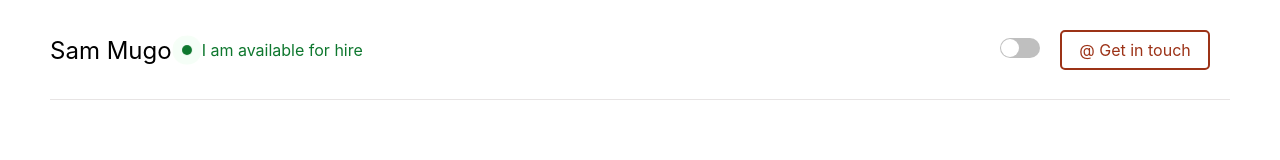
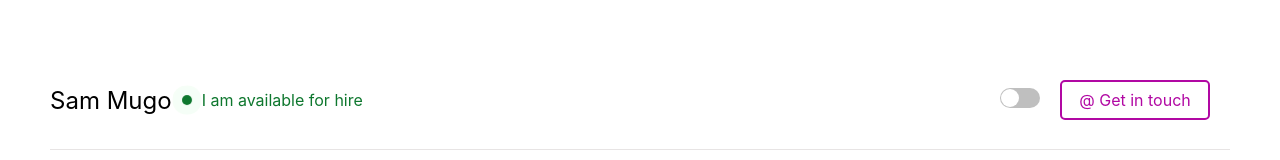
Before and after one commit to sam-mugo/Portfolio-v3, a plain HTML site: page index.html in a window 1280 px wide. Drawn offline with Linux system fonts and the light colour scheme.

Commit message:
minor tweaks

```diff
--- a/index.html
+++ b/index.html
@@ -22,7 +22,7 @@
                     <input type="checkbox" id="toggle" class="offscreen" />
 <label for="toggle" class="switch"></label>
                 </div>
-                <div class="mail" href="mailto:sam_mugo@yahoo.com">@ Get in touch</div>
+                <div class="mail"><a href="mailto:sam_mugo@yahoo.com" target="_blank">@ Get in touch</a></div>
             </div>
             </div>
         </nav>
--- a/script.js
+++ b/script.js
@@ -0,0 +1 @@
+//DarkMode
--- a/style.css
+++ b/style.css
@@ -3,6 +3,7 @@
     padding: 0;
     margin: 0;
 }
+
 body {
     background-color: #ffffff;
     font-family: -apple-system, BlinkMacSystemFont, 'Segoe UI', Roboto, Oxygen, Ubuntu, Cantarell, 'Open Sans', 'Helvetica Neue', sans-serif;
@@ -17,6 +18,7 @@ body {
 
 }
 nav {
+    margin-top: 50px;
     height: 100px;
     align-items: center;
     justify-content: space-evenly;
@@ -45,6 +47,11 @@ nav {
 }
 h1 {
     font-weight: 400;
+}
+.intro h1:hover {
+    border-bottom: 1px solid black;
+    transition: 1ms;
+    cursor: pointer;
 }
 p {
     font-size: 1em;
@@ -126,14 +133,23 @@ input[type='checkbox']:checked + .switch {
     background-color: #ffffff;
     padding: 8px;
     width: 150px;
-    border: 2px solid rgb(156, 50, 23);
+    border: 2px solid #b108a3;
     border-radius: 5px;
     text-align: center;
     color: rgb(156, 50, 23);
+    transition: 10ms;
+
 }
 .mail:hover {
-    color: white;
+    background-color: #cf63dd;
     cursor: pointer;
-    background-color: purple;
-    transition: 1s;
 }
+.mail a{
+    text-decoration: none;
+    color: #b108a3;
+}
+.mail a:hover{
+    cursor: pointer;
+    color: #27032c;
+
+}
```
